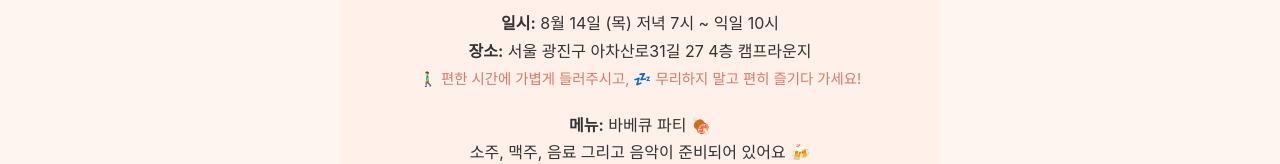
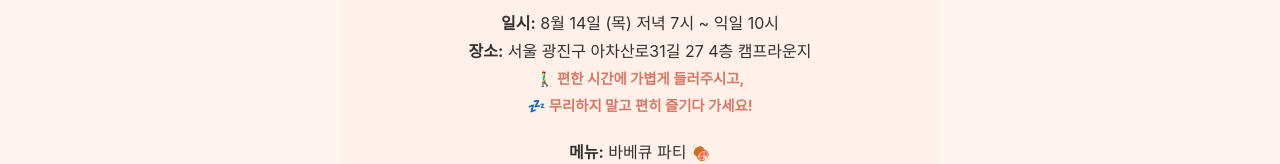
Before and after one commit to yumi530/invitation, a plain HTML site: page index.html in a window 1280 px wide. Shown: the part 815-979 px from the top of the page. Drawn offline with nearby package versions, Linux system fonts and the light colour scheme; a web font is replaced by a local one.

Commit message:
문구 추가 수정

```diff
--- a/index.html
+++ b/index.html
@@ -53,7 +53,7 @@
       color: #d57a66;
     }
     .highlight_sub {
-
+      font-weight: bold;
       color: #d57a66;
       font-size: 0.9rem;
     }
@@ -121,7 +121,7 @@
       <p>
         <strong>일시:</strong> 8월 14일 (목) 저녁 7시 ~ 익일 10시<br />
         <strong>장소:</strong> 서울 광진구 아차산로31길 27 4층 캠프라운지 <br />
-        <span class="highlight_sub">🚶‍♂️ 편한 시간에 가볍게 들러주시고, 💤 무리하지 말고 편히 즐기다 가세요!
+        <span class="highlight_sub">🚶‍♂️ 편한 시간에 가볍게 들러주시고,<br />💤 무리하지 말고 편히 즐기다 가세요!
         </span><br />
       </p>
       <p>
```
